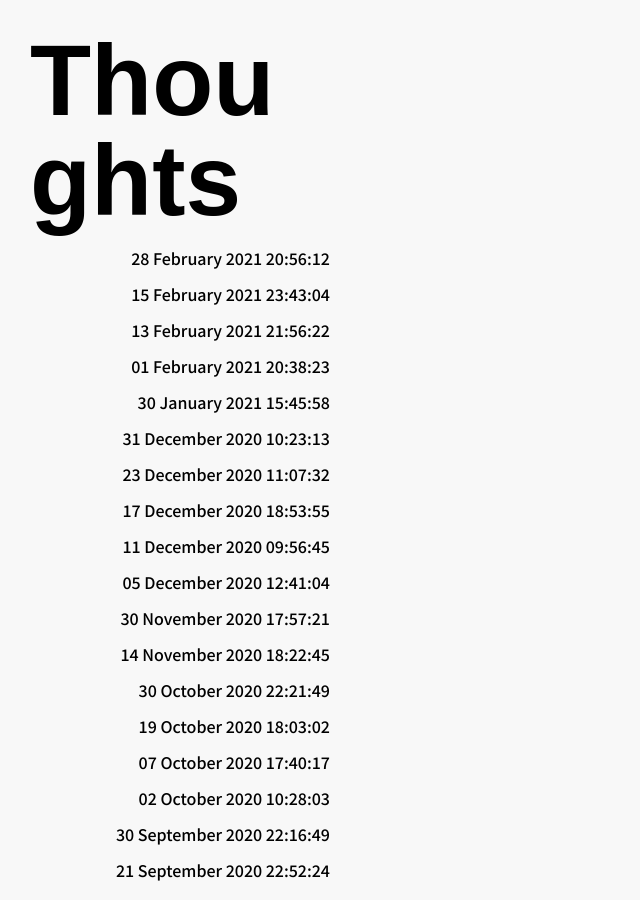
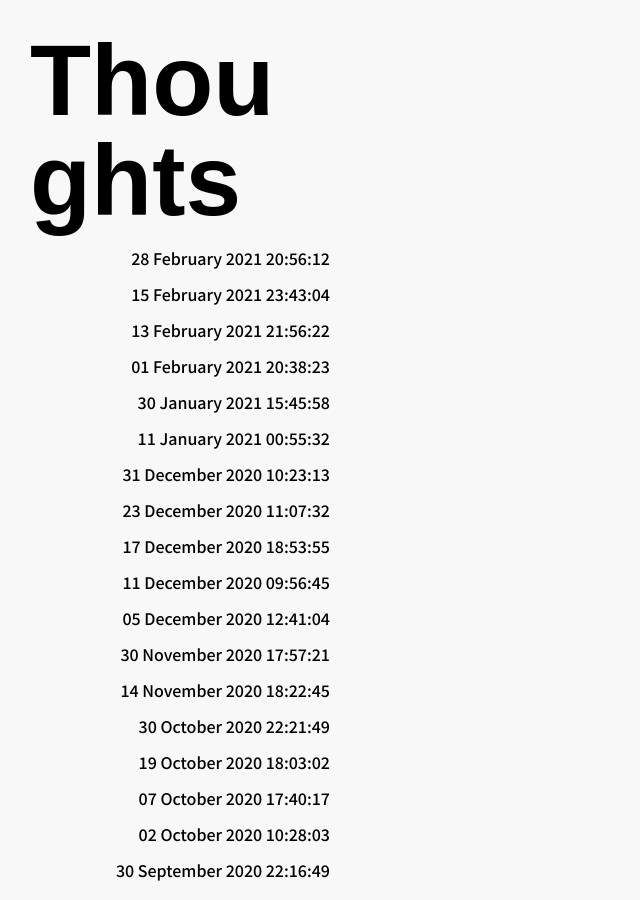
Before and after one commit to law-wang/ferrari, a Jekyll site: the page built from index.md, in a window 1280 px wide and 900 px high. Shown: the whole window, without its empty margins (0-640 px from the left). Built offline with Jekyll 4.4.1, drawn with Linux system fonts in a browser that asks for light colours; some web fonts are replaced; some of the changed text lies outside the part shown.

Commit message:
Update 2021-01-11-fourtytwo.md

```diff
--- a/_posts/2021-01-11-fourtytwo.md
+++ b/_posts/2021-01-11-fourtytwo.md
@@ -1,6 +1,6 @@
 ---
 layout: post
-date:   2020-01-11 12:55:32
+date:   2021-01-11 00:55:32
 ---
 
 Red lights.
```
